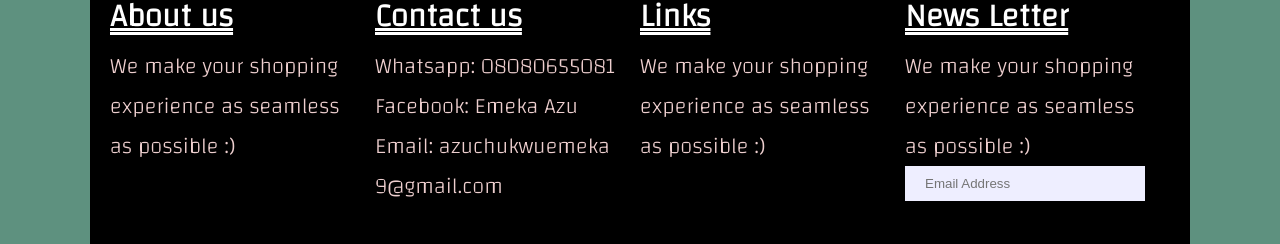
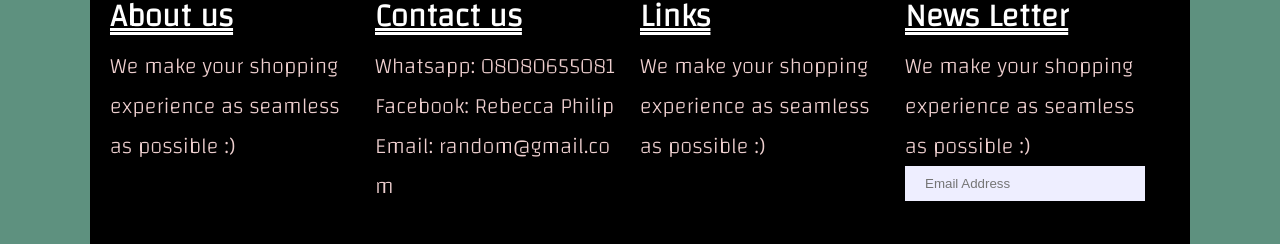
Before and after one commit to Dark-codez/e-commerce, a React (Create React App) app: page /login in a window 1280 px wide. Shown: the part 429-673 px from the top of the page. Built offline with nearby package versions, Linux system fonts and the light colour scheme; no server answers; some icons are missing; a web font is replaced by a local one.

Commit message:
Update Footer.js

```diff
--- a/src/components/Footer.js
+++ b/src/components/Footer.js
@@ -9,8 +9,8 @@ const Footer = () => {
                 <li>
                     <h1>Contact us</h1>
                     <p>Whatsapp: 08080655081</p>
-                    <p>Facebook: Emeka Azu</p>
-                    <p>Email: azuchukwuemeka9@gmail.com</p>
+                    <p>Facebook: Rebecca Philip</p>
+                    <p>Email: random@gmail.com</p>
                 </li>
                 <li>
                     <h1>Links</h1>
```
